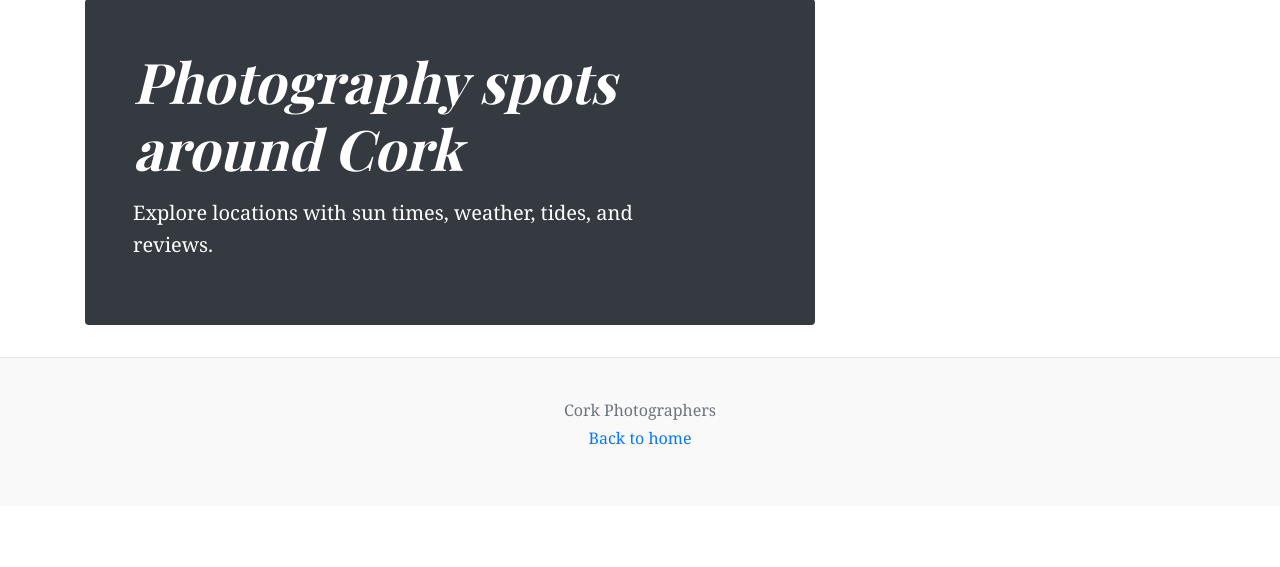
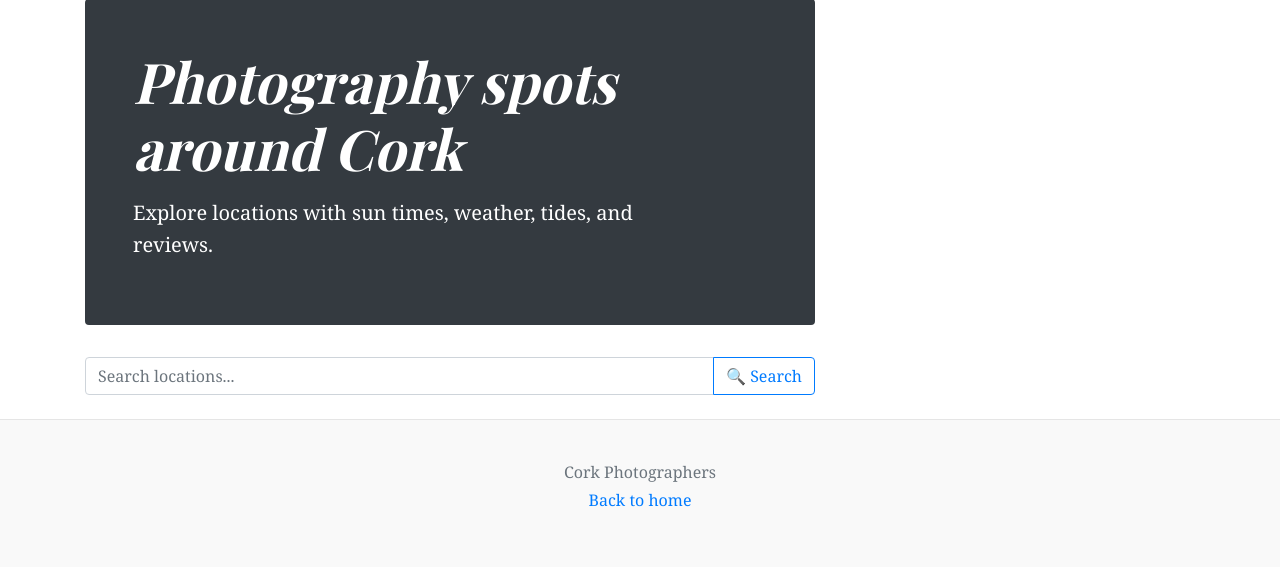
Before and after one commit to EwanBrennan257/FinalYearProject, a Flask app: page / in a window 1280 px wide. Shown: the part 154-721 px from the top of the page. Run offline with Flask 3, Linux system fonts and the light colour scheme; data that the repository does not hold is empty; some libraries are stand-ins or nearby versions.

Commit message:
Add location search bar and registration spam notice

```diff
--- a/app.py
+++ b/app.py
@@ -376,8 +376,20 @@ def send_confirmation_email(user: User) -> bool:
 def home():
     #home page lists all locations in grid style subject to change in later iterations
     #server rendered list because it works well for my basic knowledge of Java from last year
-    locations = Location.query.order_by(Location.name).all()
-    return render_template("home.html", locations=locations)
+    #home page lists all locations, supports search
+    q = (request.args.get("q") or "").strip()#get search query from URL
+
+    if q:#if they searched for something filter locations
+        locations = (
+            Location.query
+            .filter(Location.name.ilike(f"%{q}%"))#case insensitive search on name
+            .order_by(Location.name)
+            .all()
+        )
+    else:#no search show all locations
+        locations = Location.query.order_by(Location.name).all()
+
+    return render_template("home.html", locations=locations, search_query=q)
 
 @app.route("/add", methods=["GET","POST"]
 )
--- a/templates/home.html
+++ b/templates/home.html
@@ -10,6 +10,21 @@
       Explore locations with sun times, weather, tides, and reviews.
     </p>
   </div>
+</div>
+
+<!-- Search bar -->
+<div class="mb-4">
+  <form method="get" action="{{ url_for('home') }}">
+    <div class="input-group">
+      <input type="text" name="q" class="form-control" placeholder="Search locations..." value="{{ search_query or '' }}">
+      <div class="input-group-append">
+        <button class="btn btn-outline-primary" type="submit">🔍 Search</button>
+        {% if search_query %}
+          <a href="{{ url_for('home') }}" class="btn btn-outline-secondary">Clear</a>
+        {% endif %}
+      </div>
+    </div>
+  </form>
 </div>
 
 {% for loc in locations %}
```
Also changed, not shown: templates/register.html (+7 -0 lines).
